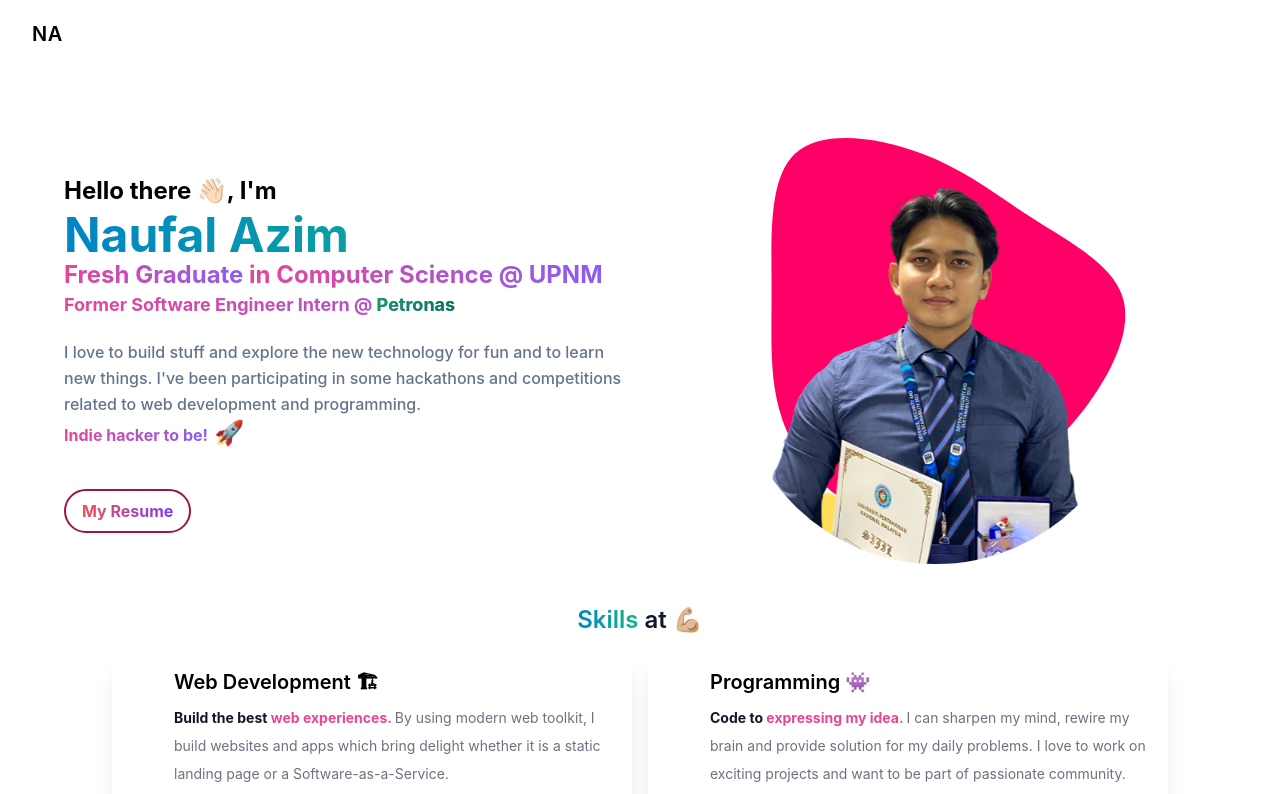
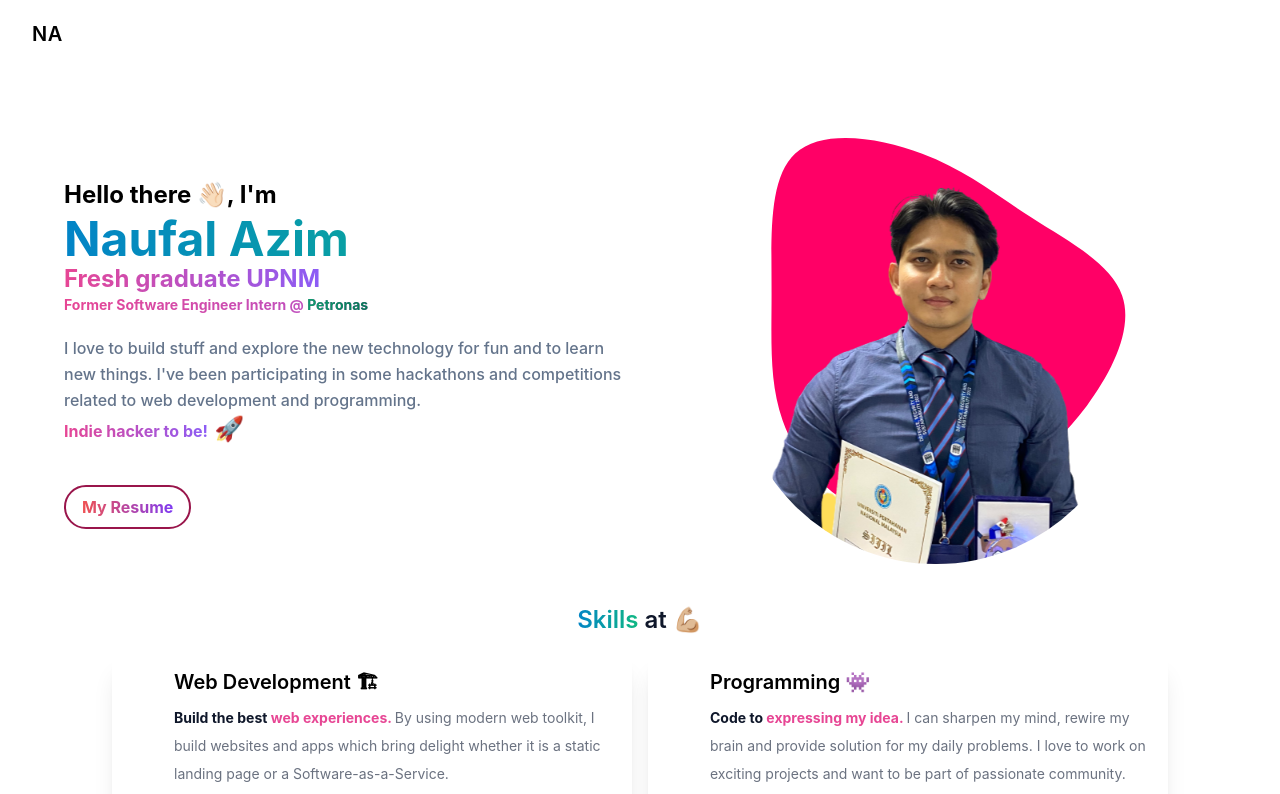
Before and after one commit to naufalazim/basic-website, a Next.js app: page / in a window 1280 px wide. Shown: the top 794 px of the page. Built offline with nearby package versions, Linux system fonts and the light colour scheme; some icons are missing.

Commit message:
enhance header 1.4

```diff
--- a/pages/index.tsx
+++ b/pages/index.tsx
@@ -46,11 +46,12 @@ export default function Home() {
 
             <div className='w-full self-center px-4 lg:w-1/2'>
               <h1 className='text-based font-bold md:text-xl lg:text-2xl'>Hello there 👋🏻, I'm <span className='block text-transparent bg-clip-text bg-gradient-to-r to-emerald-500 from-sky-600 text-4xl mt-1 lg:text-5xl'>Naufal Azim</span></h1>
-                <h2 className='font-medium text-slate-500 text-lg mb-0 lg:text-2xl'> <span className='bg-clip-text text-transparent bg-gradient-to-r from-pink-500 to-violet-500 font-bold'>Fresh Graduate</span>
-                <span className='text-2xl text-transparent bg-clip-text bg-gradient-to-r from-pink-500 to-violet-500 font-bold'> in Computer Science @ UPNM</span></h2>
+                <h2 className='font-medium text-slate-500 text-lg mb-0 lg:text-2xl'> <span className='bg-clip-text text-transparent bg-gradient-to-r from-pink-500 to-violet-500 font-bold'>Fresh graduate UPNM</span>
+                {/* <span className='text-2xl text-transparent bg-clip-text bg-gradient-to-r from-pink-500 to-violet-500 font-bold'></span> */}
+                </h2>
                 <h2 className='font-medium text-slate-500 text-lg mb-5 mt-0 lg:text-2xl'>
                 {/* <span className='text-lg text-transparent bg-clip-text bg-gradient-to-r from-pink-500 to-violet-500 font-bold'>UPNM</span> */}
-                <span className='block text-lg text-transparent bg-clip-text bg-gradient-to-r from-pink-500 to-violet-500 font-bold'>Former Software Engineer Intern @
+                <span className='block text-sm text-transparent bg-clip-text bg-gradient-to-r from-pink-500 to-violet-500 font-bold'>Former Software Engineer Intern @
                 <span className='text-transparent bg-clip-text bg-gradient-to-r from-green-500 to-green-600 font-bold'> Petronas</span></span>
                 </h2>
 
```
